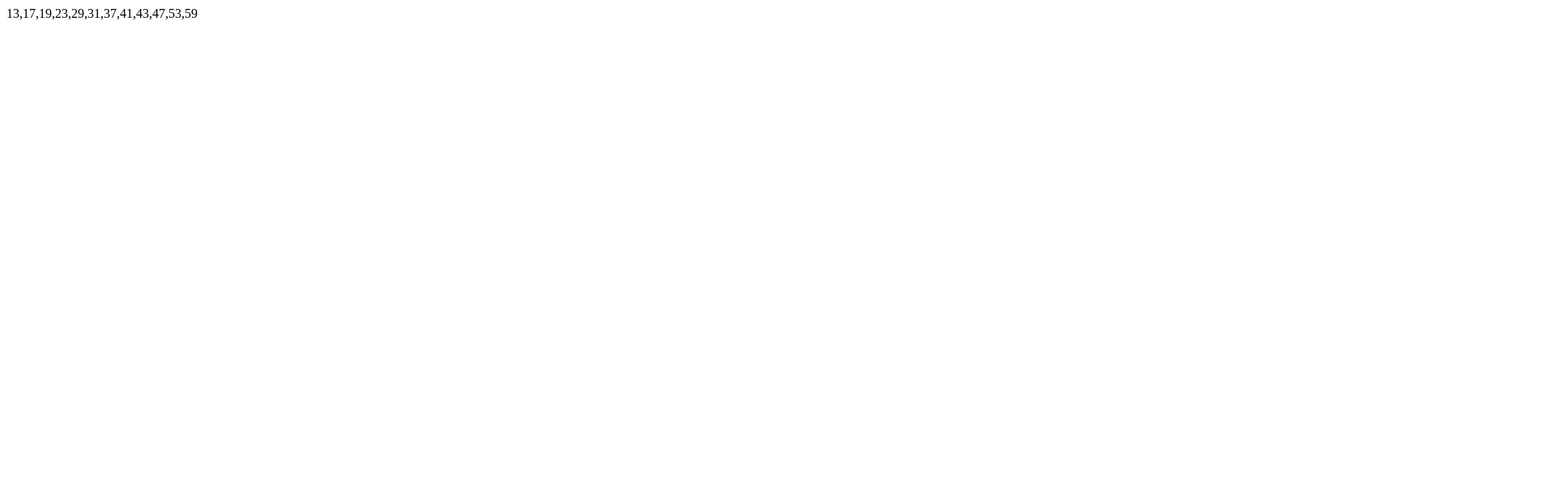
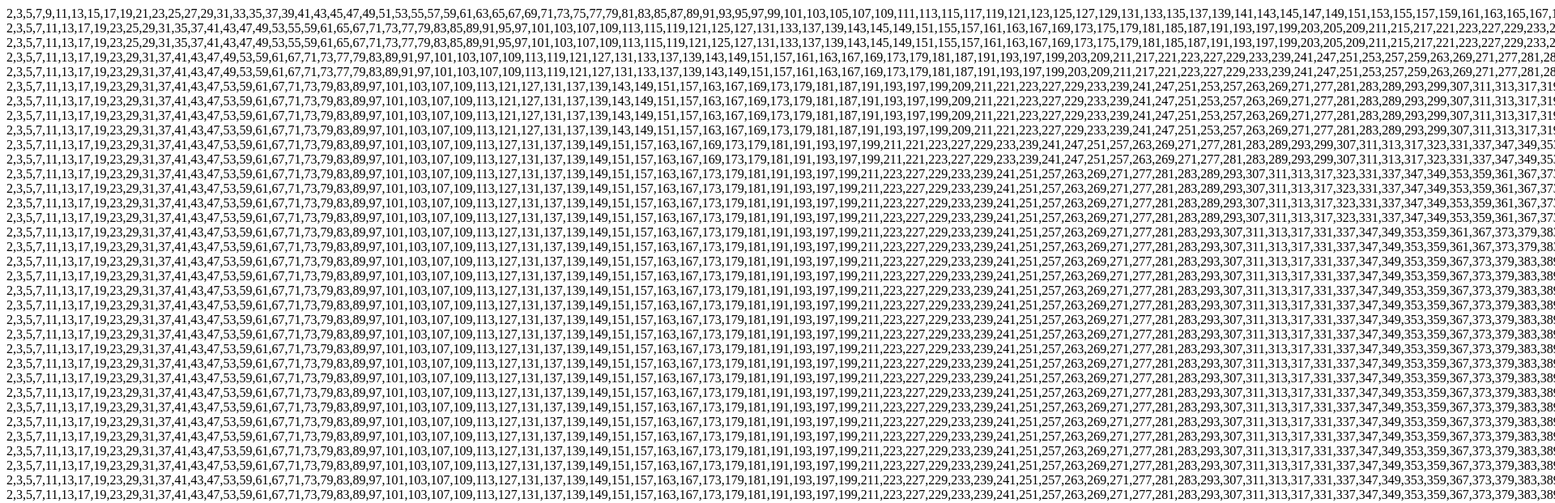
Before and after one commit to CodingTea17/prime-number-finder, a plain HTML site: page index.html in a window 1280 px wide. Shown: the top 621 px of the page at 81% size, 1920 px wide, since content can reach past the window. Drawn offline with Linux system fonts and the light colour scheme.

Commit message:
improve functionality and allows inputs of greater numbers.

```diff
--- a/index.html
+++ b/index.html
@@ -1,8 +1,7 @@
 <!DOCTYPE html>
 <html>
   <head>
-    <script src="js/jquery-3.2.1.js"></script>
-    <script src="js/scripts.js"></script>
+
     <meta charset="utf-8">
     <title></title>
   </head>
@@ -11,4 +10,6 @@
 
     </div>
   </body>
+  <script src="js/jquery-3.2.1.js"></script>
+  <script src="js/scripts.js"></script>
 </html>
--- a/js/scripts.js
+++ b/js/scripts.js
@@ -5,7 +5,7 @@ var arrayMaker = function(num) {
   }
   return myArray;
 };
-var newArray = arrayMaker(60);
+var newArray = arrayMaker(1000);
 /////////////////////////////
 // UPDATE use of SLICE to SPLICE
 // MAKES PLACEHOLDER ARRAY DEPRECIATED
@@ -17,19 +17,20 @@ var primeFinder = function(anArray) {
   	holderArray = [];
     for(var j = 0; j < anArray.length; j++){
 			if (j === (anArray.length - 1)) {
-      	if (anArray[j] % prime === 0){
+      	if ((anArray[j] % prime === 0) && (anArray[j] != prime)){
         	anArray = holderArray.slice();
       	} else {
         	holderArray.push(anArray[j]);
           anArray = holderArray.slice();
         }
-      } else if (anArray[j] % prime === 0){
+      } else if ((anArray[j] % prime === 0) && (anArray[j] != prime)){
       	// IGNORE THIS NUM. NOT PRIME
       }
       else {
       	holderArray.push(anArray[j]);
       }
     }
+		$("#numbers").append(anArray + "<br/>");
   }
   //alert(anArray);
 	return anArray;
@@ -38,5 +39,5 @@ var primeFinder = function(anArray) {
 var finalArray = primeFinder(newArray);
 
 $(document).ready(function() {
-  $("#numbers").append(finalArray + "<br/>")
+  // $("#numbers").append(finalArray + "<br/>");
 });
```
